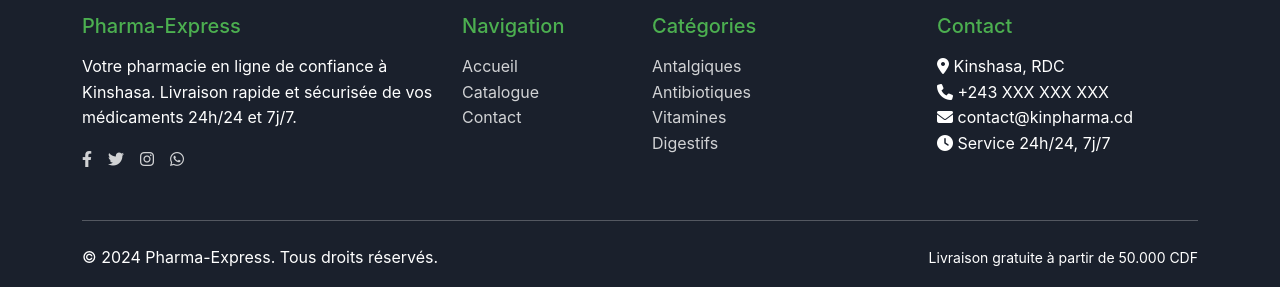
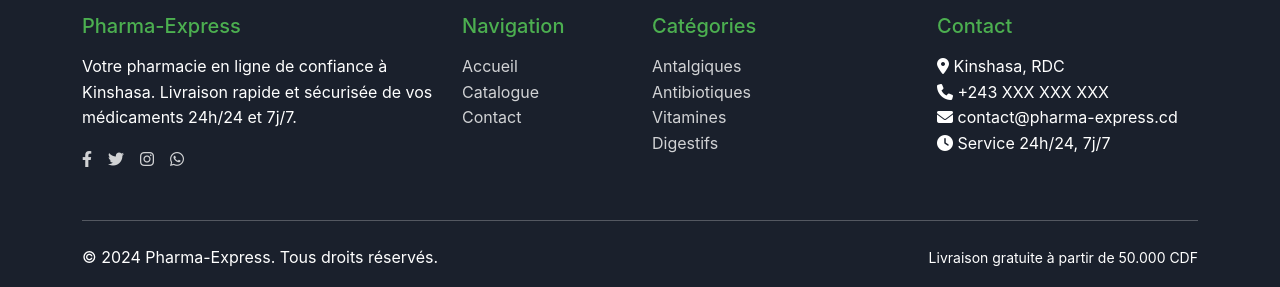
Before and after one commit to zefparis/pharma-delivery, a Flask app: page /catalog in a window 1280 px wide. Shown: the part 1282-1569 px from the top of the page. Run offline with Flask 3, Linux system fonts and the light colour scheme; data comes from the database, SQL or seed files in the repository; some libraries are stand-ins or nearby versions.

Commit message:
Rename the online pharmacy platform to reflect the new branding changes
Rename the project from KinPharma to Pharma-Express, updating the email and title references across app.py and various templates.

Replit-Commit-Author: Agent
Replit-Commit-Session-Id: 9f8cec78-5358-492b-86ac-bea7a321a4f5
Replit-Commit-Screenshot-Url: https://storage.googleapis.com/screenshot-production-us-central1/f324956b-5eb7-4392-99f7-0b1198a74bab/99fff8a8-f92c-4510-b498-79373b8398d9.jpg

```diff
--- a/app.py
+++ b/app.py
@@ -49,11 +49,11 @@ with app.app_context():
     from werkzeug.security import generate_password_hash
 
     # Create admin user if not exists
-    admin = User.query.filter_by(email='admin@kinpharma.cd').first()
+    admin = User.query.filter_by(email='admin@pharma-express.cd').first()
     if not admin:
         admin = User(
-            email='admin@kinpharma.cd',
-            name='Administrateur KinPharma',
+            email='admin@pharma-express.cd',
+            name='Administrateur Pharma-Express',
             password_hash=generate_password_hash('admin123'),
             is_admin=True
         )
--- a/templates/auth/register.html
+++ b/templates/auth/register.html
@@ -1,6 +1,6 @@
 {% extends "base.html" %}
 
-{% block title %}Inscription - KinPharma{% endblock %}
+{% block title %}Inscription - Pharma-Express{% endblock %}
 
 {% block content %}
 <div class="container">
--- a/templates/base.html
+++ b/templates/base.html
@@ -165,7 +165,7 @@
                     <ul class="list-unstyled">
                         <li><i class="fas fa-map-marker-alt"></i> Kinshasa, RDC</li>
                         <li><i class="fas fa-phone"></i> +243 XXX XXX XXX</li>
-                        <li><i class="fas fa-envelope"></i> contact@kinpharma.cd</li>
+                        <li><i class="fas fa-envelope"></i> contact@pharma-express.cd</li>
                         <li><i class="fas fa-clock"></i> Service 24h/24, 7j/7</li>
                     </ul>
                 </div>
--- a/templates/cart/checkout.html
+++ b/templates/cart/checkout.html
@@ -1,6 +1,6 @@
 {% extends "base.html" %}
 
-{% block title %}Commande - KinPharma{% endblock %}
+{% block title %}Commande - Pharma-Express{% endblock %}
 
 {% block content %}
 <div class="container mt-4">
--- a/templates/cart/index.html
+++ b/templates/cart/index.html
@@ -1,6 +1,6 @@
 {% extends "base.html" %}
 
-{% block title %}Mon panier - KinPharma{% endblock %}
+{% block title %}Mon panier - Pharma-Express{% endblock %}
 
 {% block content %}
 <div class="container">
--- a/templates/products/catalog.html
+++ b/templates/products/catalog.html
@@ -1,6 +1,6 @@
 {% extends "base.html" %}
 
-{% block title %}Catalogue - KinPharma{% endblock %}
+{% block title %}Catalogue - Pharma-Express{% endblock %}
 
 {% block content %}
 <div class="container">
```
